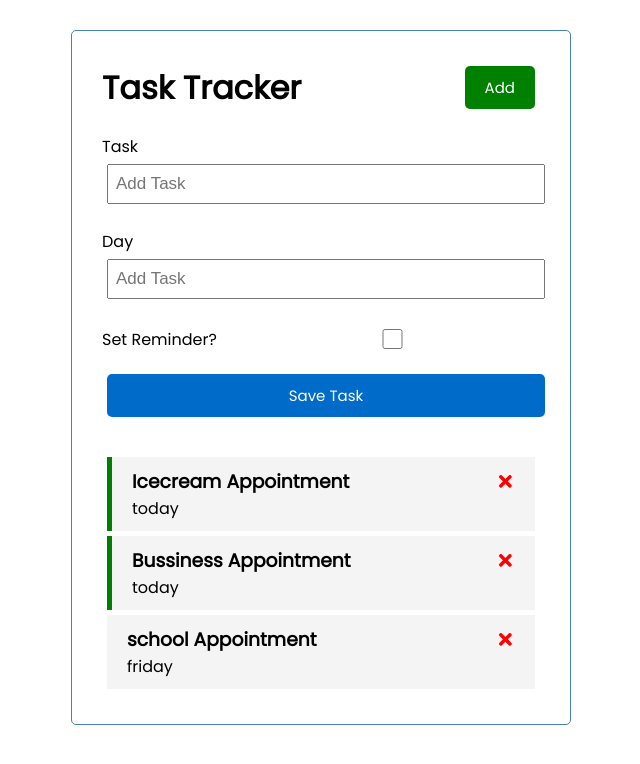
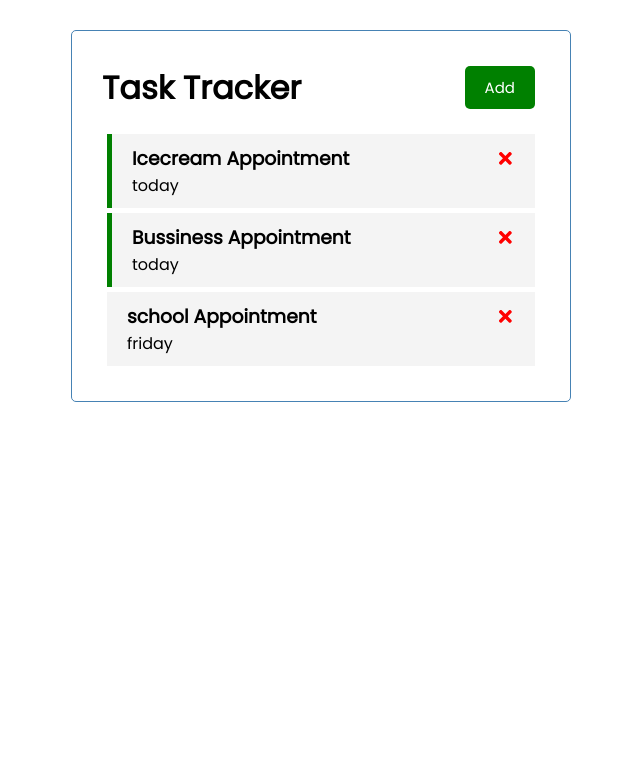
Before and after one commit to ScriptedRain/react-task-app, a React (Create React App) app: page / in a window 1280 px wide. Shown: the top 764 px of the page, without its empty margins (319-959 px from the left). Built offline with nearby package versions, Linux system fonts and the light colour scheme.

Commit message:
Finished

```diff
--- a/src/App.js
+++ b/src/App.js
@@ -6,6 +6,8 @@
 
 
 function App() {
+  const [showAddTask, setShowAddTask ] = useState (false)
+
   const [tasks, setTasks] = useState([
     {
     id: 1,
@@ -27,6 +29,16 @@
     },
   ])
 
+  //Add Task
+  const addTask = (task) => {
+    const id = Math.floor(Math.random() * 10000) + 1
+
+    console.log(id)
+    const newTask = { id, ...task }
+    setTasks([...tasks, newTask])
+  }
+
+
   //delete task. Set up back end data to delete the task once its done.
   const deleteTask = (id) => {
     setTasks(tasks.filter((task) => task.id !== id))
@@ -39,8 +51,8 @@
 
   return (
     <div className="container">
-      <Header />
-      <AddTask />
+      <Header onAdd={() => setShowAddTask(!showAddTask) } />
+      {showAddTask && <AddTask onAdd={addTask} />}
       {tasks.length > 0 ?<Tasks tasks={tasks} onDelete={deleteTask} onToggle={toggleReminder} /> : 'No Tasks Here!'}
     </div>
   );
--- a/src/components/AddTask.jsx
+++ b/src/components/AddTask.jsx
@@ -1,21 +1,39 @@
 import { useState } from 'react'
 
 
-const AddTask = () => {
+const AddTask = ({ onAdd }) => {
+  const [text, setText] = useState('')
+  const [day, setDay] = useState('')
+  const [reminder, setReminder] = useState(false)
+
+  const onSubmit = (e) => {
+    e.preventDefault()
+
+    if(!text) {
+      alert('Please Add a task')
+      return
+    }
+
+    onAdd({ text, day, reminder})
+
+    setText('')
+    setDay('')
+    setReminder(false)
+  }
 
   return (
-    <form className='add-form'>
+    <form className='add-form' onSubmit={onSubmit}>
       <div className='form-control'>
         <label>Task</label>
-        <input type="text" placeholder="Add Task"/>
+        <input type="text" placeholder="Add Task" value={text} onChange={(e) => setText(e.target.value)} />
       </div>
       <div className='form-control'>
         <label>Day</label>
-        <input type="text" placeholder="Add Task"/>
+        <input type="day" placeholder="Add Date & time" value={day} onChange={(e) => setDay(e.target.value)} />
       </div>
       <div className='form-control form-control-check'>
         <label>Set Reminder?</label>
-        <input type="checkbox"/>
+        <input type="checkbox" checked={reminder} value={reminder} onChange={(e) => setReminder(e.currentTarget.checked)} />
       </div>
 
       <input type="submit" value='Save Task' className='btn btn-block' style={{backgroundColor: 'rgb(0, 107, 201)'}} />
--- a/src/components/Header.js
+++ b/src/components/Header.js
@@ -1,15 +1,13 @@
 import PropTypes from 'prop-types'
 import Button from './Button';
 
-const Header = ({ title }) => {
-  const onClick = () => {
-    console.log('click');
-  }
+const Header = ({ title, onAdd }) => {
+
 
   return (
     <header className='header'>
       <h1>{title}</h1>
-      <Button color='green' text='Add' onClick={onClick} />
+      <Button color='green' text='Add' onClick={onAdd} />
     </header>
   )
 }
```
